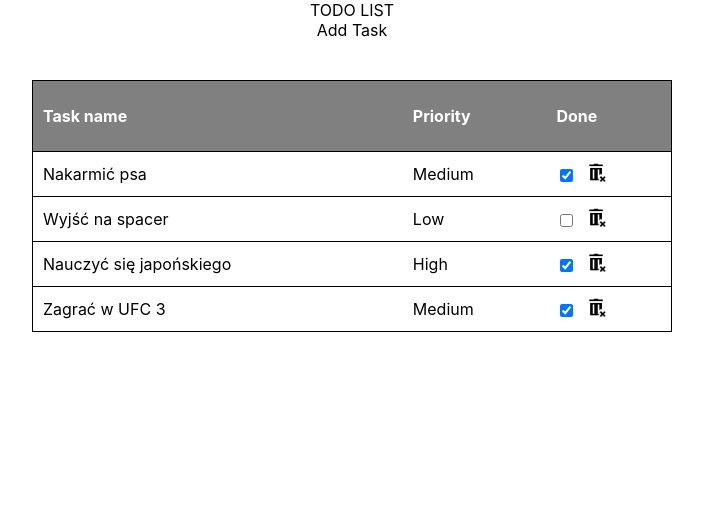
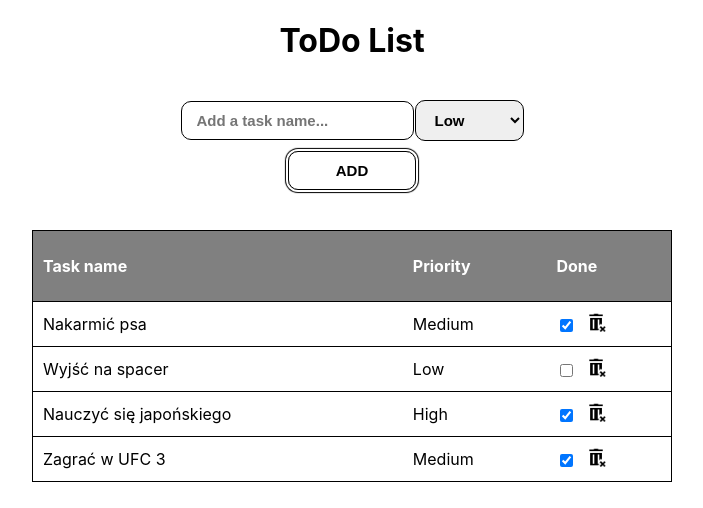
Before and after one commit to swiaczek/ToDo-List, a React (Create React App) app: page / in a window 1280 px wide. Shown: the top 508 px of the page, without its empty margins (288-991 px from the left). Built offline with nearby package versions, Linux system fonts and the light colour scheme.

Commit message:
Build the structure for AddTask.js, Create AddTask.css, add styles

```diff
--- a/src/components/AddTask.js
+++ b/src/components/AddTask.js
@@ -1,7 +1,30 @@
-import React from "react";
+import React, { Component } from "react";
+import "./css/AddTask.css";
 
-const AddTask = () => {
-  return <div className="AddTask">Add Task</div>;
-};
+class AddTask extends Component {
+  state = {
+    text: "",
+    options: ""
+  };
+  render() {
+    return (
+      <div className="AddTask">
+        <input
+          type="text"
+          placeholder="Add a task name..."
+          value={this.state.text}
+        />
+        <label htmlFor="Priority">
+          <select name="Priority" id="Priority">
+            <option value={this.state.options}>Low</option>
+            <option value={this.state.options}>Medium</option>
+            <option value={this.state.options}>High</option>
+          </select>
+        </label>
+        <button>Add</button>
+      </div>
+    );
+  }
+}
 
 export default AddTask;
--- a/src/components/App.js
+++ b/src/components/App.js
@@ -58,7 +58,7 @@ class App extends Component {
   render() {
     return (
       <div className="App">
-        TODO LIST
+        <h1>ToDo List</h1>
         <AddTask />
         <TaskList
           tasks={this.state.tasks}
--- /dev/null
+++ b/src/components/css/AddTask.css
@@ -0,0 +1,51 @@
+.AddTask {
+  max-width: 50vw;
+  margin: 40px auto;
+}
+
+.AddTask input,
+.AddTask button,
+.AddTask select {
+  padding: 10px 15px;
+  border: 1px solid black;
+  border-radius: 10px;
+  font-size: 15px;
+  font-weight: bold;
+  outline: none;
+}
+
+.AddTask select {
+  margin-left: 1px;
+}
+
+.AddTask button {
+  display: block;
+  position: relative;
+  background-color: transparent;
+  margin: 10px auto;
+  min-width: 10vw;
+  overflow: hidden;
+  box-shadow: 0 0 0 2px white, 0 0 1px 3px black;
+  text-transform: uppercase;
+  transition: linear 0.3s 0.1s;
+}
+
+.AddTask button::after {
+  content: "";
+  position: absolute;
+  width: 100%;
+  height: 0;
+  bottom: 0;
+  left: 0;
+  background-color: grey;
+  transition: 0.4s linear;
+  z-index: -1;
+}
+
+.AddTask button:hover::after {
+  height: 100%;
+}
+
+.AddTask button:hover {
+  color: white;
+}
```
